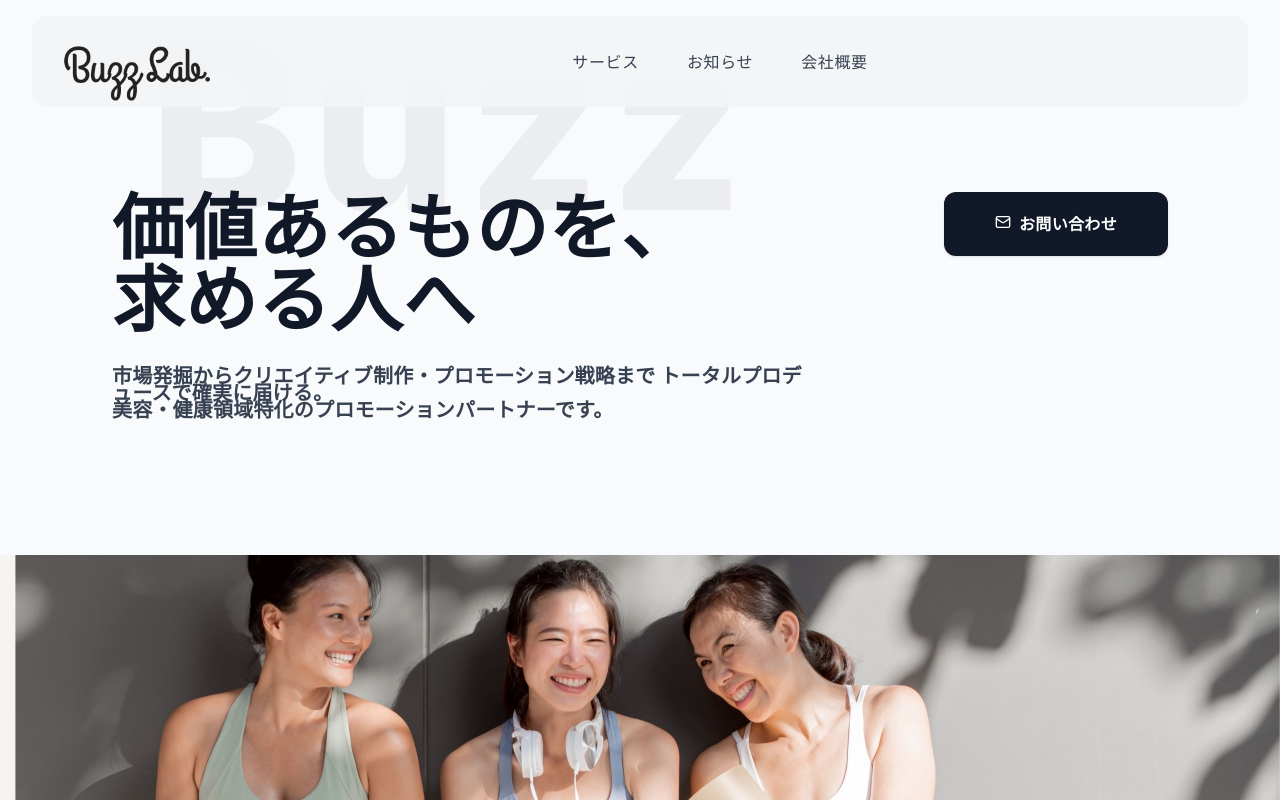
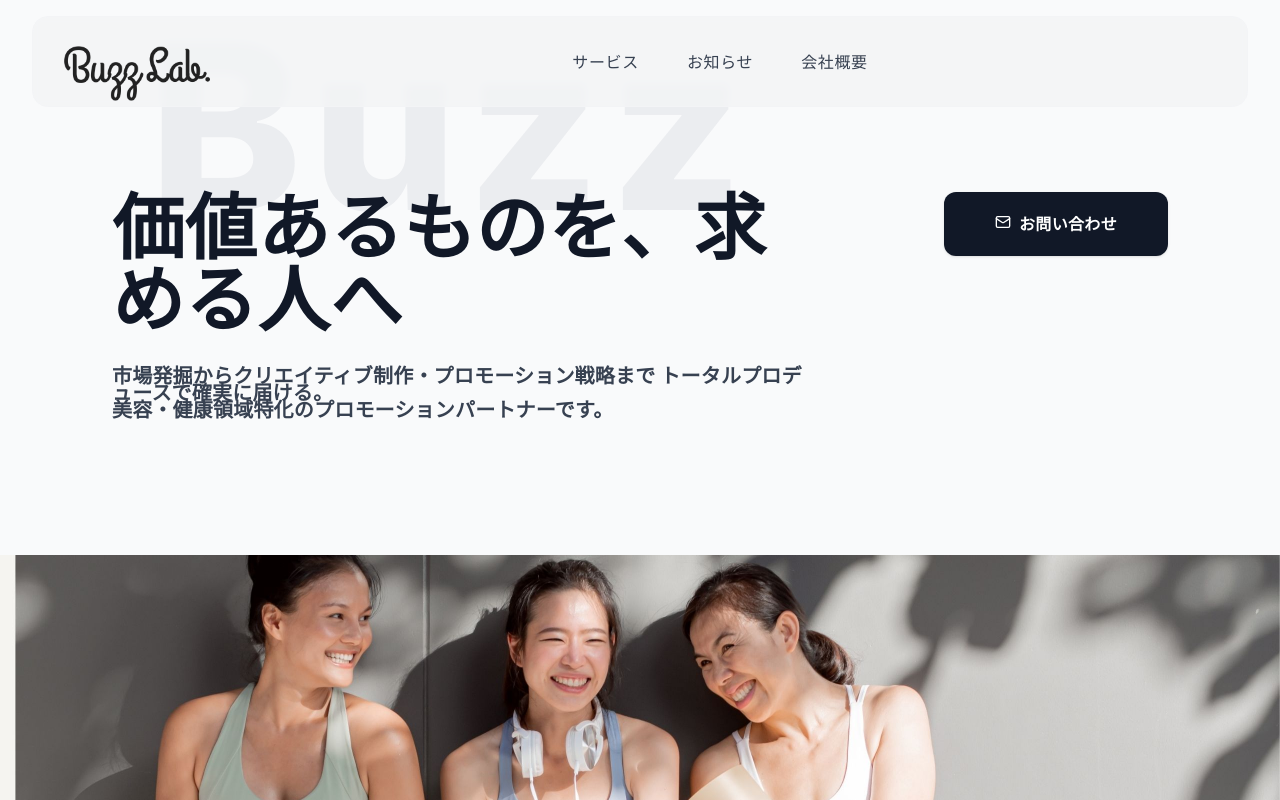
Before and after one commit to suppsaudit/buzz-lab., a Next.js app: page / in a window 1280 px wide. Shown: the top 800 px of the page. Built offline with nearby package versions, Linux system fonts and the light colour scheme.

Commit message:
SP版のHeroのメインコピーでの「、」の間隔調 整

```diff
--- a/src/components/HeroSection.tsx
+++ b/src/components/HeroSection.tsx
@@ -86,8 +86,7 @@ const HeroSection = () => {
             <div className="lg:col-span-8">
               {/* タイトル：SPは1行、PCは改行 */}
               <h1 className="text-5xl md:text-6xl lg:text-7xl font-extrabold text-gray-900 mb-8 leading-tight tracking-tight" style={{ letterSpacing: '0.01em' }}>
-                <span className="block lg:hidden" style={{ letterSpacing: '0em' }}>価値あるものを、求める人へ</span>
-                <span className="hidden lg:block">価値あるものを、<br />求める人へ</span>
+                価値あるものを、求める人へ
               </h1>
               <div className="space-y-4 text-xl text-gray-700 leading-relaxed font-normal mb-8" style={{ letterSpacing: '0.01em', lineHeight: '0.85' }}>
                 {/* 本当にいいものを作る人たちと／それを求める人たちを繋ぐ：SPは改行、PCは1行 */}
```
